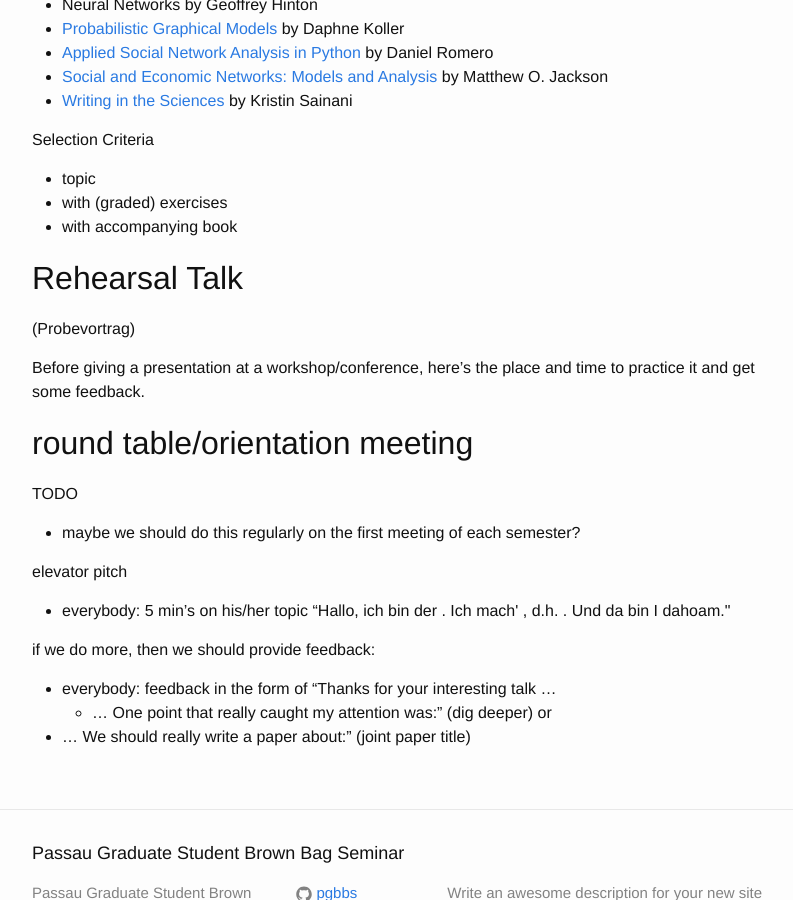
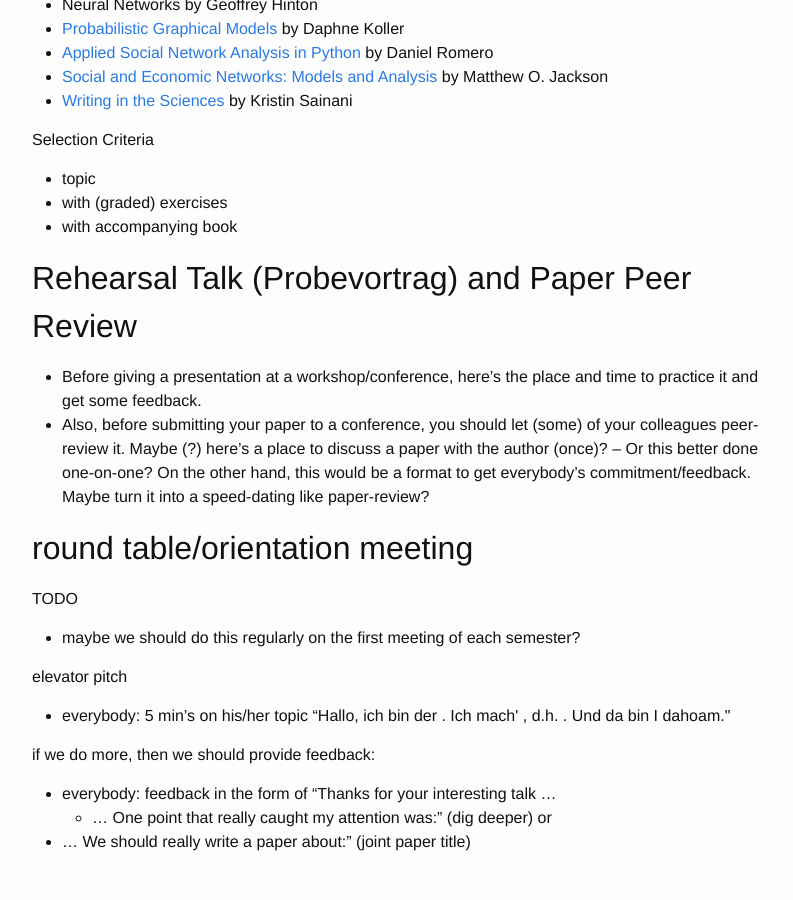
Before and after one commit to PGBBS/pgbbs.github.io, a Jekyll site: the page built from _pages/brown-bag.md, in a window 1280 px wide and 900 px high, scrolled down 2568 px. Shown: the whole window, without its empty margins (238-1031 px from the left). Built offline with Jekyll 4.4.1, drawn with Linux system fonts in a browser that asks for light colours.

Commit message:
explain/extend rehearsal

```diff
--- a/_pages/brown-bag.md
+++ b/_pages/brown-bag.md
@@ -114,11 +114,16 @@
 - with (graded) exercises
 - with accompanying book
 
-## Rehearsal Talk
-(Probevortrag)
+## Rehearsal Talk (Probevortrag) and Paper Peer Review
 
-Before giving a presentation at a workshop/conference, here's the
-place and time to practice it and get some feedback.
+- Before giving a presentation at a workshop/conference, here's the
+  place and time to practice it and get some feedback.
+- Also, before submitting your paper to a conference, you should let
+  (some) of your colleagues peer-review it. Maybe (?) here's a place
+  to discuss a paper with the author (once)? -- Or this better done
+  one-on-one? On the other hand, this would be a format to get
+  everybody's commitment/feedback. Maybe turn it into a speed-dating
+  like paper-review?
 
 ## round table/orientation meeting
 
```
